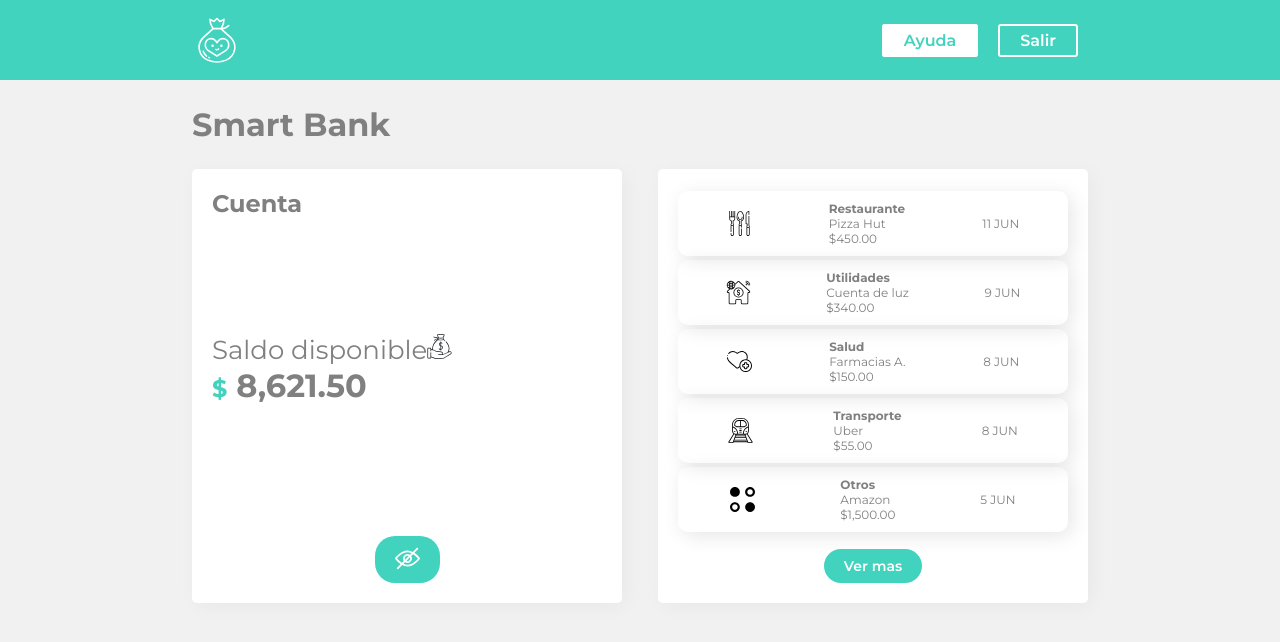
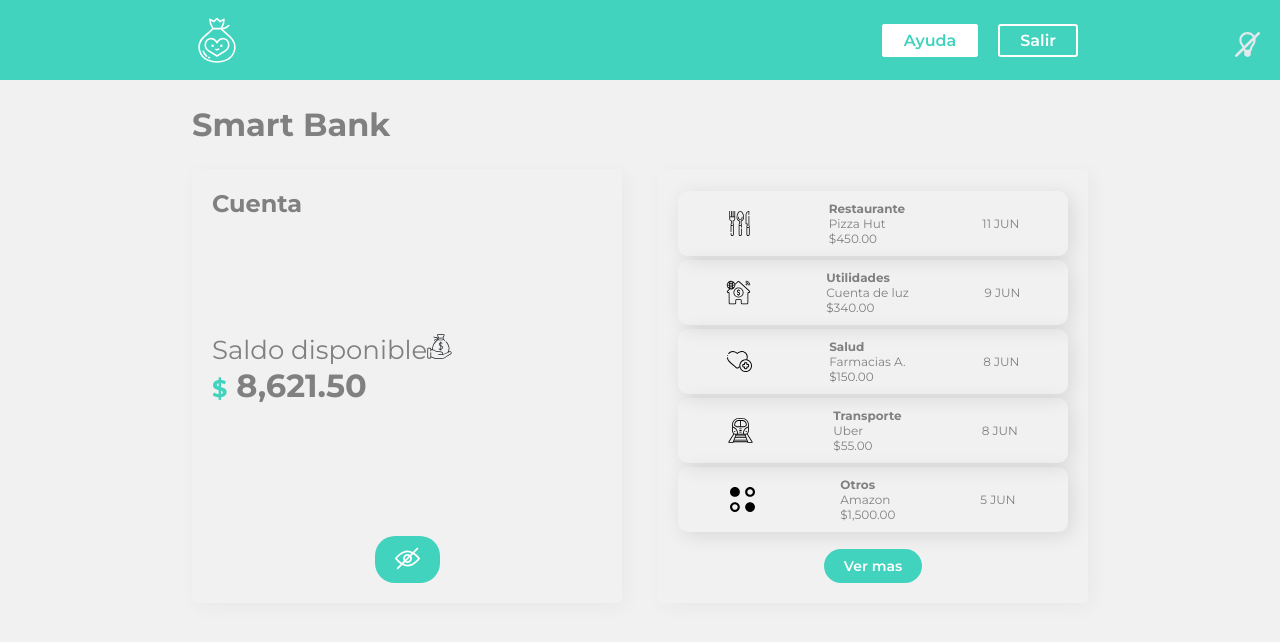
Before and after one commit to Psalazar8505/Smart-bank_Styled-Components, a React (Create React App) app: page / in a window 1280 px wide. Shown: the top 642 px of the page. Built offline with nearby package versions, Linux system fonts and the light colour scheme.

Commit message:
terminando la clase 5 'temas'

```diff
--- a/src/App.js
+++ b/src/App.js
@@ -1,16 +1,33 @@
 import React from "react";
+import { useState, useEffect } from "react";
 
 import Header from "./Components/Header";
 import Container from "./Components/Container";
 import GlobalStyle from "./GlobalStyle";
+import { ThemeProvider } from "styled-components";
+import { temaClaro, temaOscuro } from "./Components/UI/temas";
+import { BtnTema } from "./Components/UI";
+import SwitcherTema from "./Components/SwitcherTema";
+
 
 function App() {
+  const [tema, setTema] = useState('tema');
+
+  localStorage.setItem("tema","setTema")
+
+  const toggleTema = () => {
+    setTema((tema) => !tema)
+  }
+
   return (
-    <>
+    <ThemeProvider  theme={ tema ? temaClaro : temaOscuro}>
       <GlobalStyle/>
+      <BtnTema onClick={toggleTema}>
+        <SwitcherTema tema={tema}/>
+      </BtnTema>
       <Header />
       <Container />
-    </>
+    </ThemeProvider>
   );
 }
 
--- a/src/Components/Account/index.jsx
+++ b/src/Components/Account/index.jsx
@@ -1,6 +1,6 @@
 import React, { useState } from "react";
 import styled from "styled-components";
-import { Icono, Box, Btn, Saldo, Detalle  } from "../UI";
+import { Icono, Box, Btn, Saldo, Detalle, IconoTema  } from "../UI";
 import privado from "../../assets/images/privado.svg";
 import ojo from "../../assets/images/ojo.svg";
 import dinero from "../../assets/images/dinero.svg";
@@ -22,7 +22,7 @@ const Account = () => {
       <div style={{ fontSize: "26px", padding: "20px 0" }}>
         Saldo disponible
         <span>
-          <Icono src={dinero} alt="Icono de saldo" />
+          <IconoTema src={dinero} alt="Icono de saldo" />
         </span>
         {toggleState ? (
           <Saldo>
--- a/src/Components/Container/index.jsx
+++ b/src/Components/Container/index.jsx
@@ -5,7 +5,7 @@ import Account from "../Account";
 import List from "../List";
 
 const StyleContainer = styled.div`
-  background-color: #f1f1f1;
+  background-color: ${({theme}) => theme.body};
   min-height: 90vh;
   padding: 0px 15vw;
 `
--- a/src/Components/Header/index.jsx
+++ b/src/Components/Header/index.jsx
@@ -1,7 +1,7 @@
 import React from "react";
 import { styled } from "styled-components";
 import logo from "../../assets/images/logo.svg";
-import { colorPrimario } from "../UI/variales";
+import { colorPrimario } from "../UI/variables";
 
 console.log(colorPrimario)
 
--- /dev/null
+++ b/src/Components/SwitcherTema/index.js
@@ -0,0 +1,11 @@
+import React from "react";
+import themeOn from "../../assets/images/themeOn.svg";
+import themeOff from "../../assets/images/themeOff.svg";
+import { Icono } from "../UI";
+
+export default ({tema}) => {
+    const claro = <Icono src={themeOn} alt="tema claro" />
+    const oscuro = <Icono src={themeOff} alt="tema oscuro" />
+
+    return  <> {tema ? oscuro : claro} </>;
+}
--- a/src/Components/Title/index.jsx
+++ b/src/Components/Title/index.jsx
@@ -1,7 +1,7 @@
 import styled from "styled-components";
 
 const Title = styled.h1`
-  color: grey;
+  color: ${({theme}) => theme.text };
   padding: 25px 0;
 `
 export default Title;
--- a/src/Components/UI/index.js
+++ b/src/Components/UI/index.js
@@ -4,6 +4,10 @@ export const Icono = styled.img`
     height: 25px;
     width: 25px;
 `;
+
+export const IconoTema = styled(Icono)`
+    filter: ${({theme}) => theme.filter};
+`
 
 export const Btn = styled.button`
     margin: 15px auto 0px auto;
@@ -22,7 +26,8 @@ export const Box = styled.div`
     display: flex;
     flex-direction: column;
     justify-content: space-between;
-    background-color: white;
+    background-color: ${({theme})=> theme.inside};
+    color: ${({theme}) => theme.text};
     border-radius: 5px;
     box-shadow: 4px 4px 20px 0px rgba(0, 0, 0, 0.04);
     padding: 20px;
@@ -42,3 +47,12 @@ export const Detalle = styled.span`
     color: #41d3be;
     font-size: 24px;
 `;
+
+export const BtnTema = styled.div`
+    position: absolute;
+    top: 4vh;
+    right: 20px;
+    background-color: inherit;
+    border: none;
+    cursor: pointer;
+`
--- /dev/null
+++ b/src/Components/UI/temas.js
@@ -0,0 +1,22 @@
+import {
+    fondoClaro,
+    contenidoClaro,
+    textoFondoClaro,
+    fondoOscuro,
+    contenidoOscuro,
+    textoFondoOscuro
+} from "./variables";
+
+export const temaClaro = {
+    body: fondoClaro,
+    insade: contenidoClaro,
+    text: textoFondoClaro,
+    filter: ""
+}
+
+export const temaOscuro = {
+    body: fondoOscuro,
+    insade: contenidoOscuro,
+    text: textoFondoOscuro,
+    filter: "invert(100%)"
+}
--- /dev/null
+++ b/src/Components/UI/variables.js
@@ -0,0 +1,9 @@
+export const colorPrimario = "#41D3BE"
+
+export const fondoClaro = "#F1F1F1"
+export const contenidoClaro = "white"
+export const textoFondoClaro ="grey"
+
+export const fondoOscuro = "#363537"
+export const contenidoOscuro = "#5C5B5E"
+export const textoFondoOscuro = "#FAFAFA"
--- a/src/Components/UI/variales.js
+++ /dev/null
@@ -1,3 +0,0 @@
-export const colorPrimario = "#41D3BE"
-export const fondoClaro = "#F1F1F1"
-export const textoFondoClaro ="grey"
--- a/src/GlobalStyle.js
+++ b/src/GlobalStyle.js
@@ -7,7 +7,6 @@ const GlobalStyle = createGlobalStyle`
   margin: 0;
   padding: 0;
   text-decoration: none;
-  color: grey;
 }
 `
 
--- a/src/ImageFilter.js
+++ b/src/ImageFilter.js
@@ -4,16 +4,16 @@ import salud from "./assets/images/salud.svg";
 import otros from "./assets/images/otros.svg";
 import transporte from "./assets/images/transporte.svg";
 import utilidades from "./assets/images/utilidades.svg";
-import { Icono } from "./Components/UI";
+import { Icono, IconoTema } from "./Components/UI";
 
 export default (type) =>{
     const Images = {
-        Restaurante: <Icono src={alimentacion} alt="Restaurante" />,
-        Salud: <Icono src={salud} alt="Salud" />,
-        // Otros: <Icono src={otros} alt="Otros"/>,
-        Transporte: <Icono src={transporte} alt="Transporte" />,
-        Utilidades: <Icono src={utilidades} alt="Utilidades" />,
-        default : <Icono src={otros} alt="Otros" />
+        Restaurante: <IconoTema src={alimentacion} alt="Restaurante" />,
+        Salud: <IconoTema src={salud} alt="Salud" />,
+        // Otros: <IconoTema src={otros} alt="Otros"/>,
+        Transporte: <IconoTema src={transporte} alt="Transporte" />,
+        Utilidades: <IconoTema src={utilidades} alt="Utilidades" />,
+        default : <IconoTema src={otros} alt="Otros" />
     };
 
     return Images [type] || Images ["default"];
```
